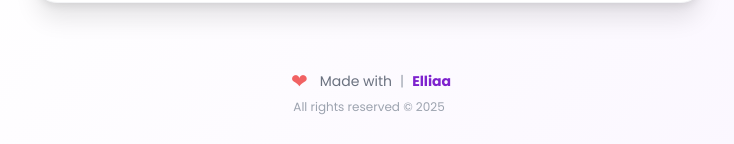
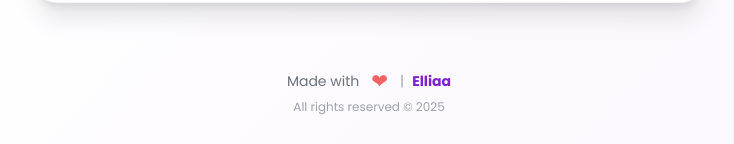
Before and after one commit to MahmoudAtteyya/orders, a React (Vite) app: page / in a window 1280 px wide. Shown: the part 1175-1319 px from the top of the page, without its empty margins (271-1005 px from the left). Built offline with nearby package versions, Linux system fonts and the light colour scheme.

Commit message:
fix : Made with love footer2

```diff
--- a/src/App.tsx
+++ b/src/App.tsx
@@ -313,8 +313,8 @@ function App() {
           <div className="flex items-center gap-2">
             <span className="font-bold text-purple-700">Elliaa</span>
             <span className="text-gray-400">|</span>
+            <span className="mx-1 animate-pulse text-red-500 text-xl">❤</span>
             <span>Made with</span>
-            <span className="mx-1 animate-pulse text-red-500 text-xl">❤</span>
           </div>
           <div className="text-xs text-gray-400 mt-1">All rights reserved © {new Date().getFullYear()}</div>
         </footer>
```
